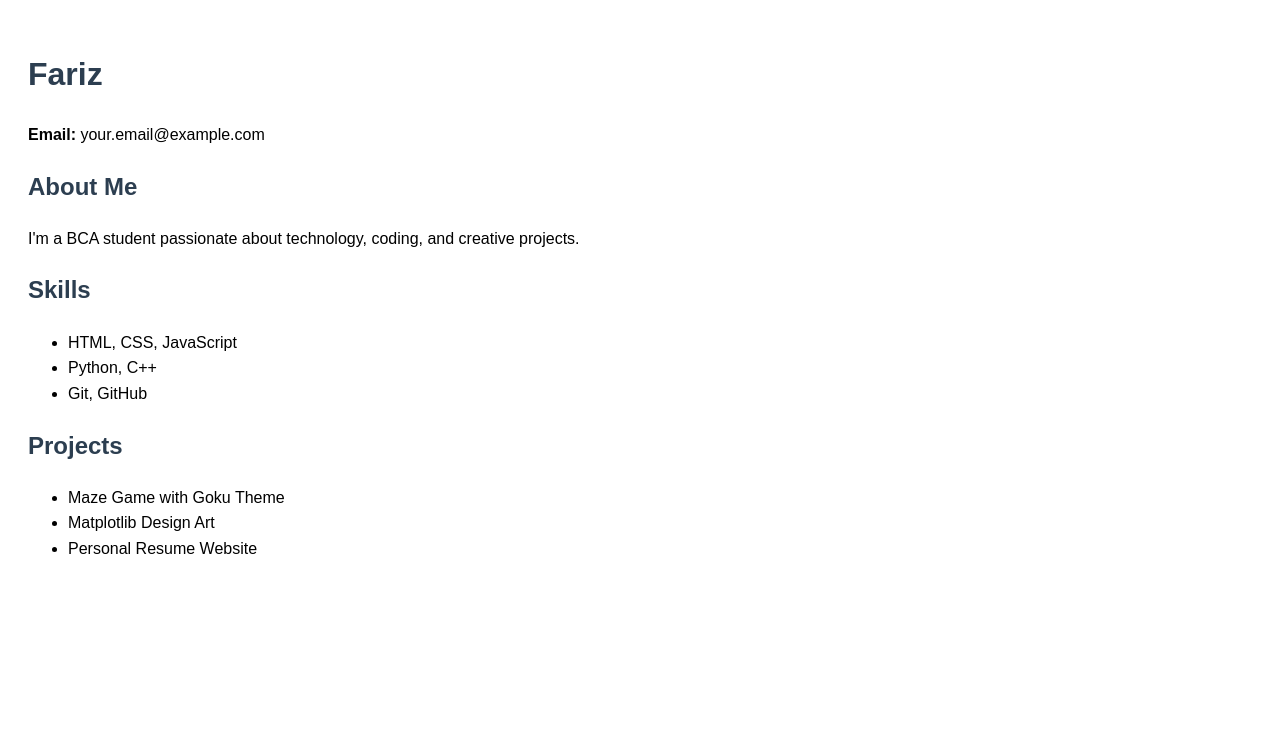
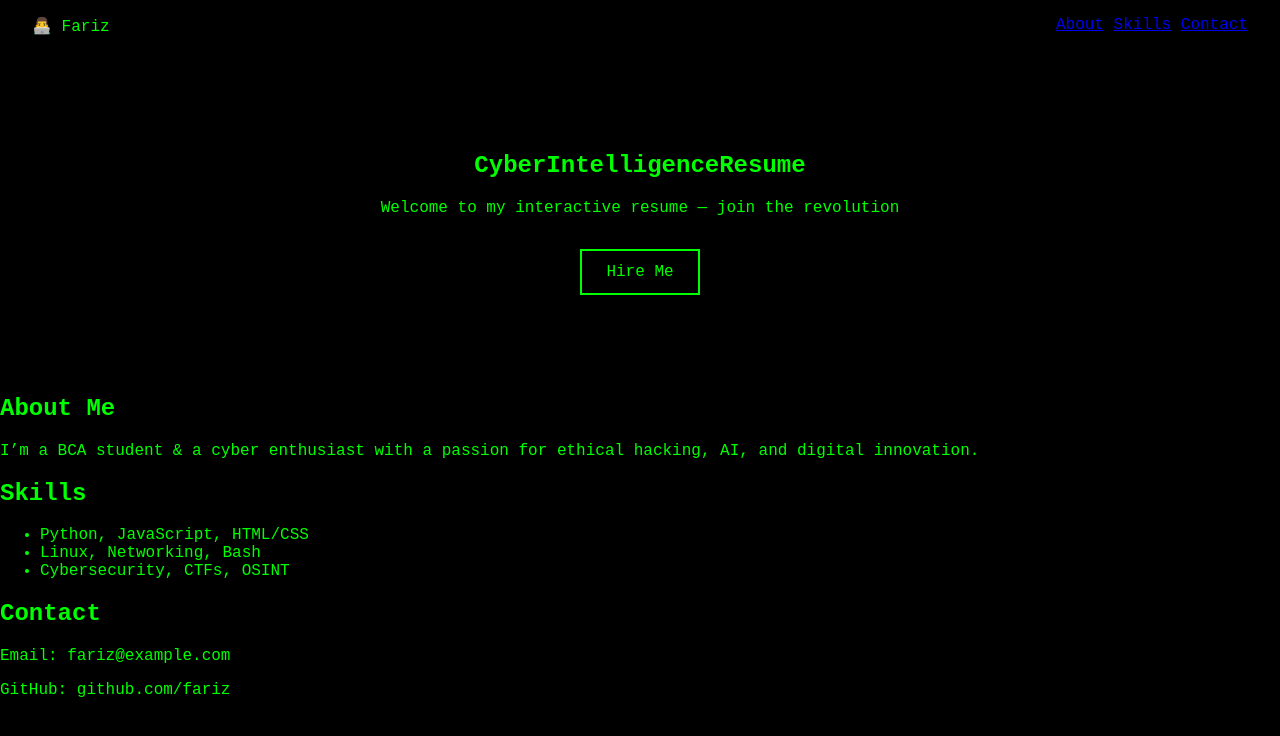
Before and after one commit to fariz6122/resume-website, a plain HTML site: page index.html in a window 1280 px wide. Drawn offline with Linux system fonts and the light colour scheme.

Commit message:
Update index.html

```diff
--- a/index.html
+++ b/index.html
@@ -1,39 +1,43 @@
 <!DOCTYPE html>
 <html lang="en">
 <head>
-  <meta charset="UTF-8">
-  <title>Fariz's Resume</title>
-  <style>
-    body { font-family: Arial, sans-serif; padding: 20px; line-height: 1.6; }
-    h1, h2 { color: #2c3e50; }
-    .section { margin-bottom: 20px; }
-  </style>
+  <meta charset="UTF-8" />
+  <meta name="viewport" content="width=device-width, initial-scale=1.0" />
+  <title>Fariz | Cyber Resume</title>
+  <link rel="stylesheet" href="style.css" />
 </head>
 <body>
-  <h1>Fariz</h1>
-  <p><strong>Email:</strong> your.email@example.com</p>
+  <header>
+    <div class="logo">👨‍💻 Fariz</div>
+    <nav><a href="#about">About</a> <a href="#skills">Skills</a> <a href="#contact">Contact</a></nav>
+  </header>
 
-  <div class="section">
+  <section class="hero">
+    <h1>Cyber Intelligence Resume</h1>
+    <p>Welcome to my interactive resume — join the revolution</p>
+    <a href="#contact" class="btn">Hire Me</a>
+  </section>
+
+  <section id="about">
     <h2>About Me</h2>
-    <p>I'm a BCA student passionate about technology, coding, and creative projects.</p>
-  </div>
+    <p>I’m a BCA student & a cyber enthusiast with a passion for ethical hacking, AI, and digital innovation.</p>
+  </section>
 
-  <div class="section">
+  <section id="skills">
     <h2>Skills</h2>
     <ul>
-      <li>HTML, CSS, JavaScript</li>
-      <li>Python, C++</li>
-      <li>Git, GitHub</li>
+      <li>Python, JavaScript, HTML/CSS</li>
+      <li>Linux, Networking, Bash</li>
+      <li>Cybersecurity, CTFs, OSINT</li>
     </ul>
-  </div>
+  </section>
 
-  <div class="section">
-    <h2>Projects</h2>
-    <ul>
-      <li>Maze Game with Goku Theme</li>
-      <li>Matplotlib Design Art</li>
-      <li>Personal Resume Website</li>
-    </ul>
-  </div>
+  <section id="contact">
+    <h2>Contact</h2>
+    <p>Email: fariz@example.com</p>
+    <p>GitHub: github.com/fariz</p>
+  </section>
+
+  <script src="script.js"></script>
 </body>
 </html>
```
